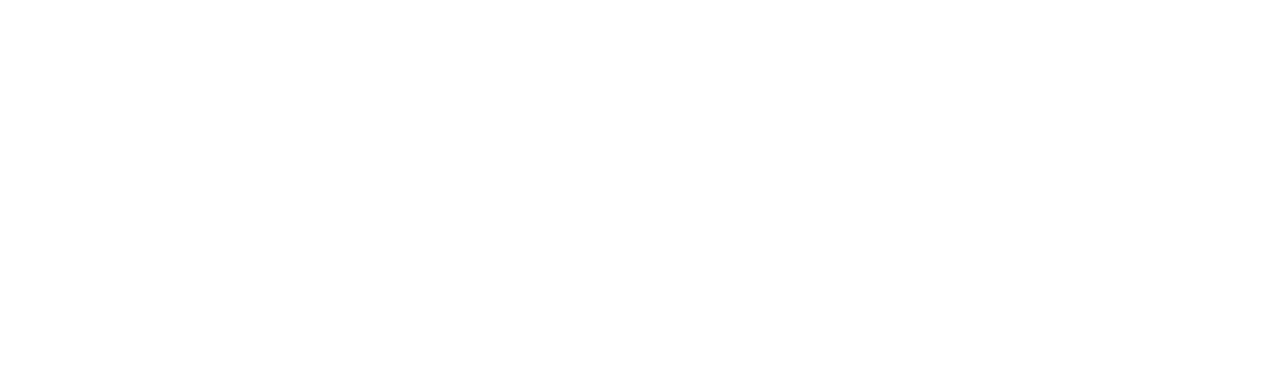
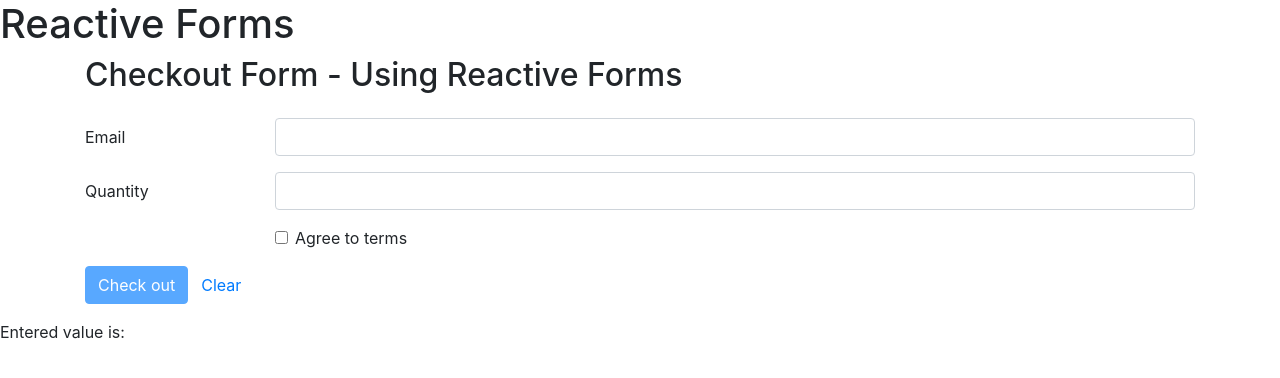
Before and after one commit to Dul18/Angular9TDF, an Angular app: page /checkout in a window 1280 px wide. Before the commit this address led to /. Shown: the top 378 px of the page. Built offline with nearby package versions, Linux system fonts and the light colour scheme.

Commit message:
Reactive Form Group

```diff
--- a/src/app/app-routing.module.ts
+++ b/src/app/app-routing.module.ts
@@ -1,11 +1,13 @@
 import { NgModule } from '@angular/core';
 import { Routes, RouterModule } from '@angular/router';
+import { CheckoutComponent } from './checkout/checkout.component';
 import { SigninComponent } from './signin/signin.component';
 
 
 const routes: Routes = [
 
-  {path:'signin',component:SigninComponent}
+  {path:'signin',component:SigninComponent},
+  {path:'checkout',component:CheckoutComponent}
 ];
 
 @NgModule({
--- a/src/app/app.component.html
+++ b/src/app/app.component.html
@@ -1,4 +1,4 @@
-
+<h1>Reactive Forms</h1>
 
 
 <router-outlet></router-outlet>
--- /dev/null
+++ b/src/app/checkout/checkout.component.css
@@ -0,0 +1,4 @@
+input.ng-touched.ng-invalid{
+
+    border: 2px solid red;
+}
--- /dev/null
+++ b/src/app/checkout/checkout.component.html
@@ -0,0 +1,43 @@
+<div class="container">
+    <h2 class="pb-3">Checkout Form - Using Reactive Forms</h2>
+<form [formGroup]="checkoutForm" (ngSubmit)="postData();">
+    <div class="form-group row">
+      <label for="inputEmail3" class="col-sm-2 col-form-label">Email</label>
+      <div class="col-sm-10">
+        <input type="email" class="form-control" id="inputEmail3" formControlName="emailAddr">
+        <span *ngIf= "checkoutForm.get('emailAddr').touched && checkoutForm.get('emailAddr').hasError('required')">Enter Email Address</span>
+        <span *ngIf= "checkoutForm.get('emailAddr').touched && checkoutForm.get('emailAddr').hasError('email')">Enter Valid Email Address</span>
+        <span *ngIf= "checkoutForm.get('emailAddr').touched && checkoutForm.get('emailAddr').hasError('minlength')">Minimum 5 characters required</span>
+      </div>
+    </div>
+    <div class="form-group row">
+      <label for="inputPassword3" class="col-sm-2 col-form-label">Quantity</label>
+      <div class="col-sm-10">
+        <input type="number" class="form-control" id="inputPassword3" formControlName="quantity">
+        <span *ngIf= "checkoutForm.get('quantity').touched && checkoutForm.get('quantity').hasError('required')">Enter Quantity</span>
+      </div>
+    </div>
+
+    <div class="form-group row">
+      <div class="col-sm-2"></div>
+      <div class="col-sm-10">
+        <div class="form-check">
+          <input class="form-check-input" type="checkbox" id="gridCheck1" formControlName="terms">
+          <label class="form-check-label" for="gridCheck1">
+            Agree to terms
+          </label>
+        </div>
+      </div>
+    </div>
+    <div class="form-group row">
+      <div class="col-sm-10">
+        <button type="submit" class="btn btn-primary" [disabled]="!checkoutForm.valid">Check out</button>
+        <button type="submit" class="btn btn-link" (click)="resetForm();">Clear</button>
+      </div>
+    </div>
+  </form>
+</div>
+
+<div>
+    Entered value is: {{valueChangedTracked}}
+</div>
--- /dev/null
+++ b/src/app/checkout/checkout.component.ts
@@ -0,0 +1,98 @@
+import { Component, OnInit } from '@angular/core';
+import { TestBed } from '@angular/core/testing';
+import {FormGroup,FormControl,FormBuilder, Validators} from '@angular/forms';
+import { getMaxListeners } from 'process';
+
+@Component({
+  selector: 'app-checkout',
+  templateUrl: './checkout.component.html',
+  styleUrls: ['./checkout.component.css']
+})
+export class CheckoutComponent implements OnInit {
+
+  checkoutForm: FormGroup;
+
+  valueChangedTracked='';
+
+  constructor(private formBuilder:  FormBuilder) {
+
+   /* this.checkoutForm= formBuilder.group({
+      emailAddr:new FormControl(),
+      quantity:new FormControl(),
+      terms: new FormControl()
+
+
+    });*/
+
+    this.checkoutForm= formBuilder.group({
+      emailAddr:['', [Validators.minLength(5),Validators.minLength(10), Validators.required, Validators.email]],
+      quantity:['', Validators.required],
+      terms: ['', Validators.requiredTrue],
+
+    });
+
+
+   }
+
+  ngOnInit(): void {
+
+
+   /* this.checkoutForm.get('emailAddr').valueChanges.subscribe(data =>{
+
+      this.valueChangedTracked= data;
+    });*/
+
+   /* this.checkoutForm.valueChanges.subscribe(data =>{
+      console.log(data);
+    });*/
+
+   /* this.checkoutForm.setValue({
+        emailAddr:'test@gmax.com' ,
+        quantity: 10,
+        terms: true
+
+    })
+    */
+   /*this.checkoutForm.patchValue({
+    emailAddr:'test@gmax.com' ,
+    quantity: 10
+
+
+})*/
+
+//Learning to use statusChanges on FormControl
+
+/*this.checkoutForm.get('emailAddr').statusChanges.subscribe(data =>{
+
+  console.log(data);
+});*/
+
+//Learning to use statusChanges on entire Form
+
+this.checkoutForm.statusChanges.subscribe(formState =>{
+
+  console.log(formState);
+});
+
+
+
+
+  }
+
+  postData(){
+
+    console.log(this.checkoutForm.value);
+    console.log(`Email Address`+ this.checkoutForm.value.emailAddr);
+    console.log(`Quiantity`+ this.checkoutForm.value.quantity);
+    console.log(`Term`+ this.checkoutForm.value.terms);
+
+    this.resetForm();
+
+  }
+
+  resetForm(){
+
+    this.checkoutForm.reset();
+  }
+
+}
--- a/src/app/signin/signin.component.html
+++ b/src/app/signin/signin.component.html
@@ -1,32 +1,2 @@
 
-<h5>Signin - Template Driven Forms</h5>
-<div class="container">
-    <form #signInForm="ngForm" (ngSubmit)="loginUser(signInForm);">
-        <div class="form-group">
-          <label for="exampleInputEmail1">Email address</label>
-          <input type="email" class="form-control" id="exampleInputEmail1" aria-describedby="emailHelp" name="emailAddressField" ngModel>
-         <!-- <small id="emailHelp" class="form-text text-muted">We'll never share your email with anyone else.</small>-->
-        </div>
-        <div class="form-group">
-          <label for="exampleInputPassword1">Password</label>
-          <input type="password" class="form-control" id="exampleInputPassword1" name="passwordField" ngModel>
-        </div>
-        <div class="form-group form-check">
-          <input type="checkbox" class="form-check-input" id="exampleCheck1" name="termsField" ngModel>
-          <label class="form-check-label" for="exampleCheck1">Check me out</label>
-        </div>
-
-
-        <div class="form-group form-check">
-            <input type="radio" class="form-check-input" value = "male"id="genderField" name="genderField" ngModel>
-            <label class="form-check-label" for="exampleCheck1">Male</label>
-        </div>
-
-        <div class="form-group form-check">
-            <input type="radio" class="form-check-input" value = "female"id="genderField" name="genderField" ngModel>
-            <label class="form-check-label" for="exampleCheck1">Female</label>
-        </div>
-
-        <button type="submit" class="btn btn-primary">Submit</button>
-      </form>
-</div>
+<h2>SignIn component</h2>
--- a/src/app/signin/signin.component.ts
+++ b/src/app/signin/signin.component.ts
@@ -1,5 +1,4 @@
 import { Component, OnInit } from '@angular/core';
-import { NgForm } from '@angular/forms';
 
 @Component({
   selector: 'app-signin',
@@ -13,19 +12,6 @@
   ngOnInit(): void {
   }
 
-    loginUser(signInForm:NgForm){
-
-      console.log(signInForm);
-      console.log(signInForm.value.emailAddressField);
-      console.log(signInForm.value.passwordField);
-      console.log(signInForm.value.termsField);
-      console.log(signInForm.value.genderField);
-
-
-
-
-
-    }
 
 
 }
```
Also changed, not shown: src/app/app.module.ts (+7 -3 lines), 1 other file (tests, documents, lock files or other folders).
